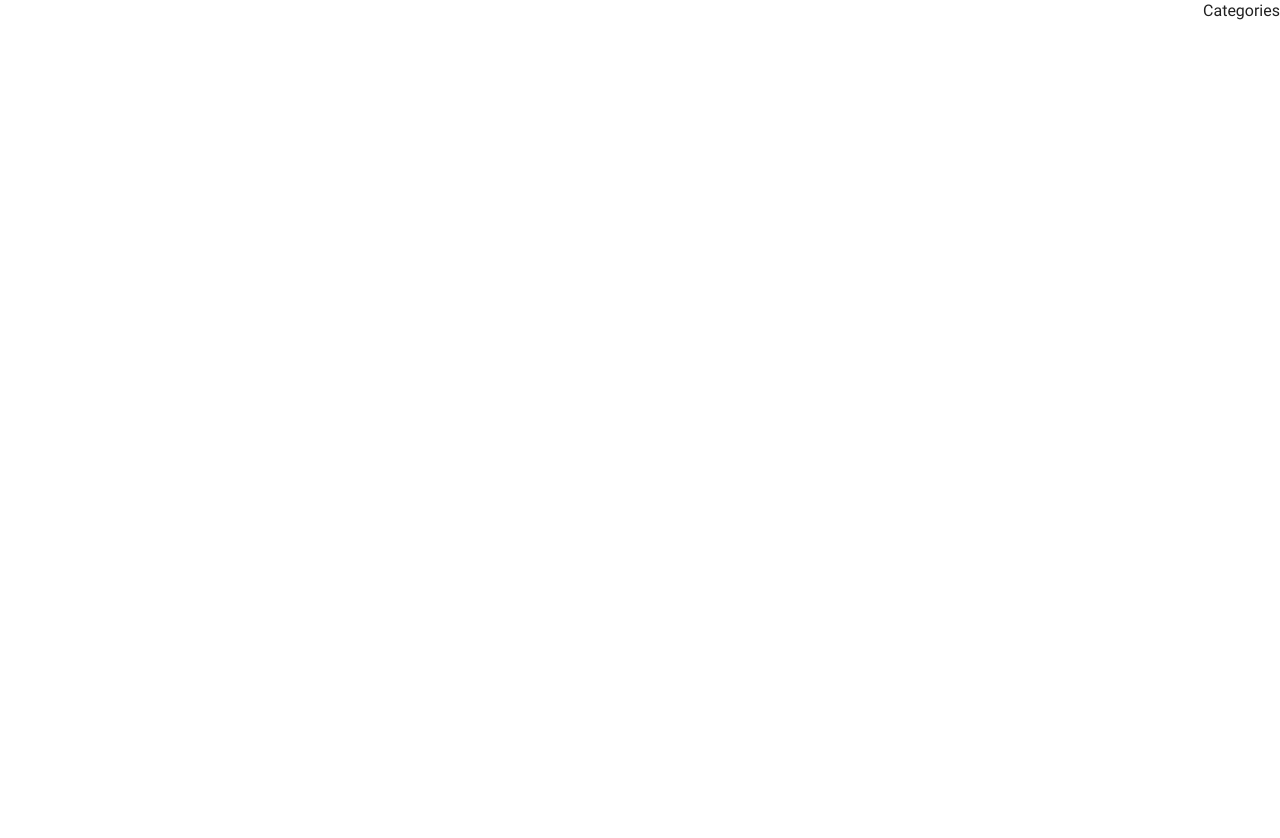
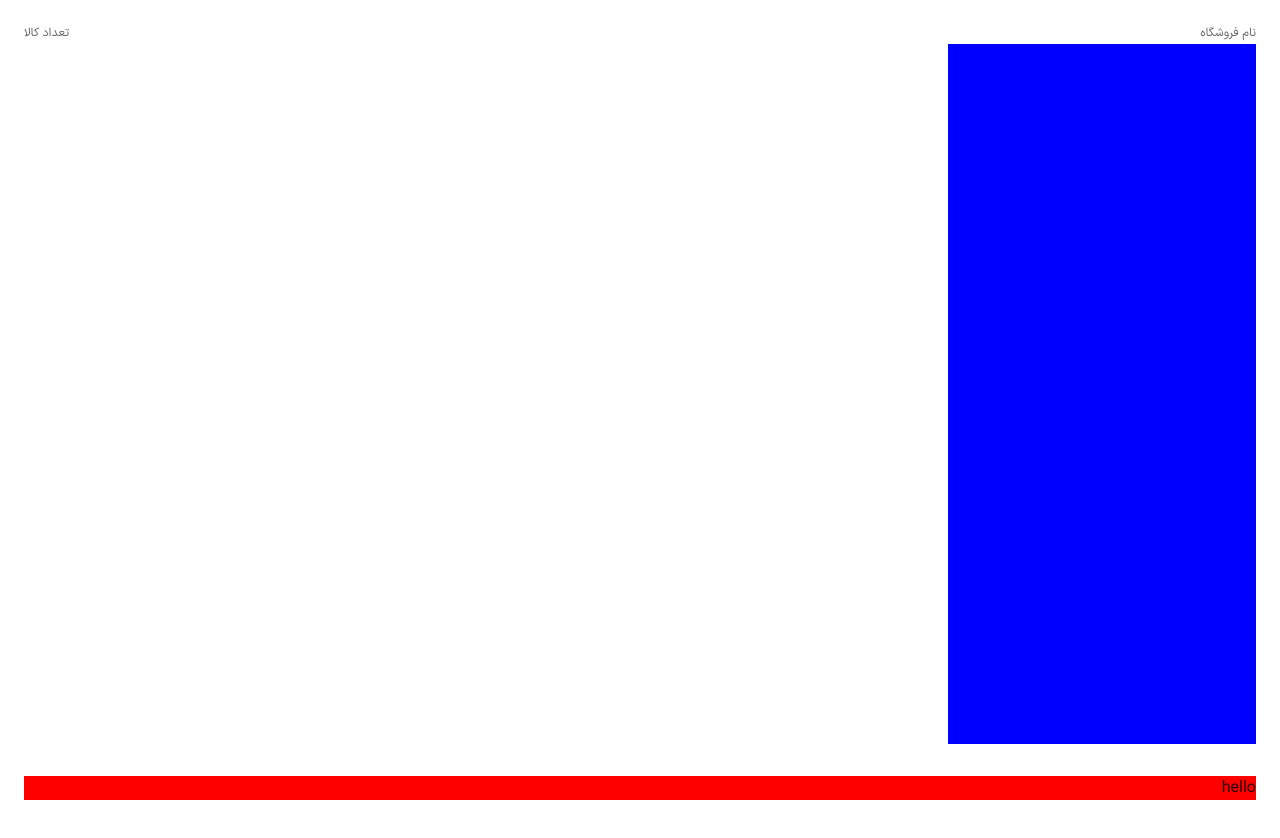
Before and after one commit to mahsaamini23/okala, a Next.js app: page /browse/category in a window 1280 px wide. Shown: the top 838 px of the page. Before the commit the page ends 800 px from the top, so only its background shows below. Built offline with nearby package versions, Linux system fonts and the light colour scheme.

Commit message:
create the general structure of the page

```diff
--- a/pages/browse/category.tsx
+++ b/pages/browse/category.tsx
@@ -1,12 +1,26 @@
 import { GetStaticPaths } from "next";
 import params from "../../data/CategorySlider/CategorySlider";
+import BrandFilter from "../../component/store/BrandFilter/BrandFilter";
+
+import Grid from "@mui/material/Grid";
+import Typography from "@mui/material/Typography";
 
 
 const Categories =()=>{
     return(
-        <div>
-            Categories
-        </div>
+        <Grid container mt={3} mb={4} mx={'auto'} px={3}>
+            <Grid container item display={'flex'} justifyContent={'space-between'}>
+                <Typography variant={'caption'}>نام فروشگاه</Typography>
+                <Typography variant={'caption'}>تعداد کالا</Typography>
+            </Grid>
+            <Grid container item>
+                <Grid md={3} bgcolor={'blue'} height={'700px'}>
+
+                </Grid>
+                <Grid md={9}></Grid>
+            </Grid>
+            <Grid container mt={4} mb={28} bgcolor={'red'}>hello</Grid>
+        </Grid>
     )
 }
 
```
